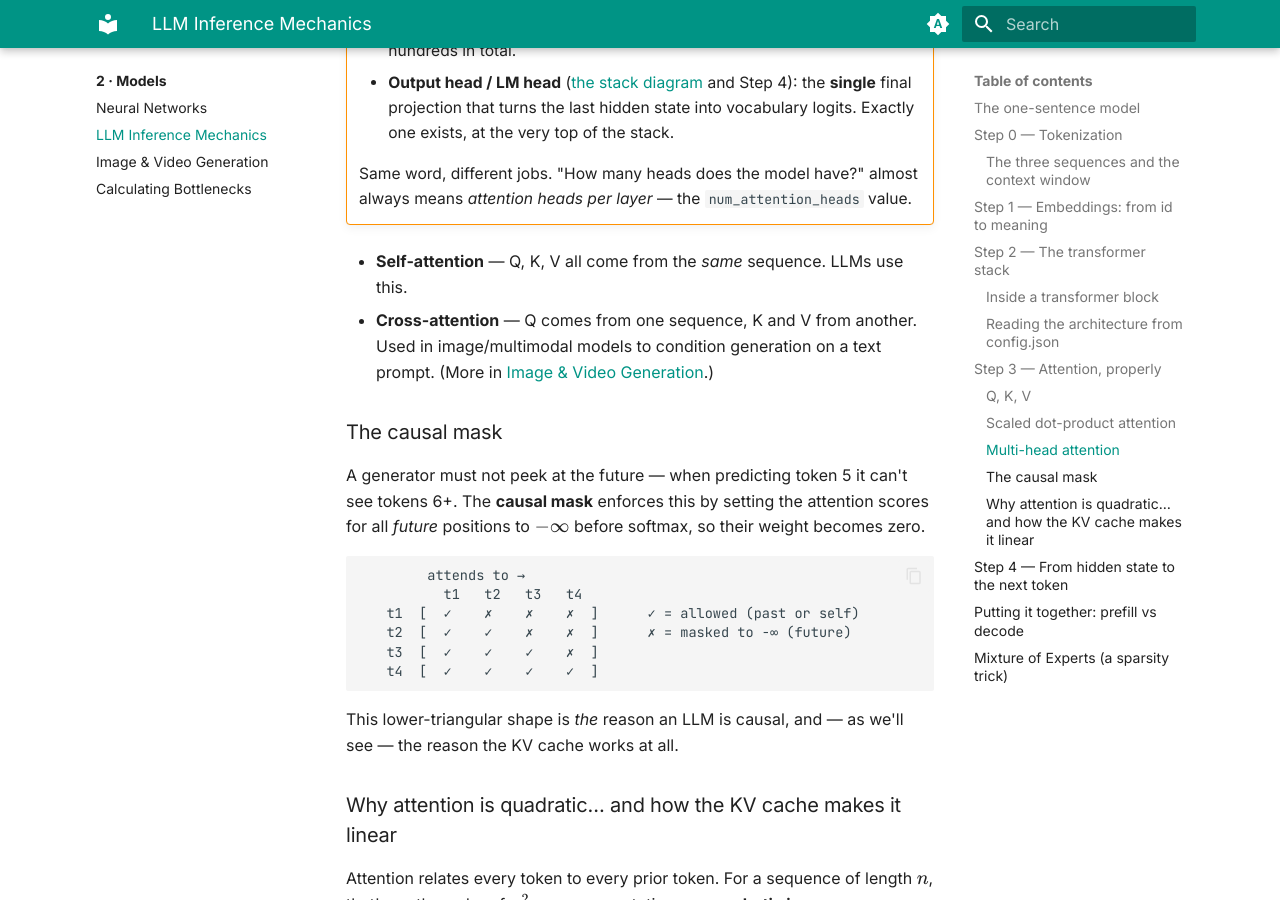
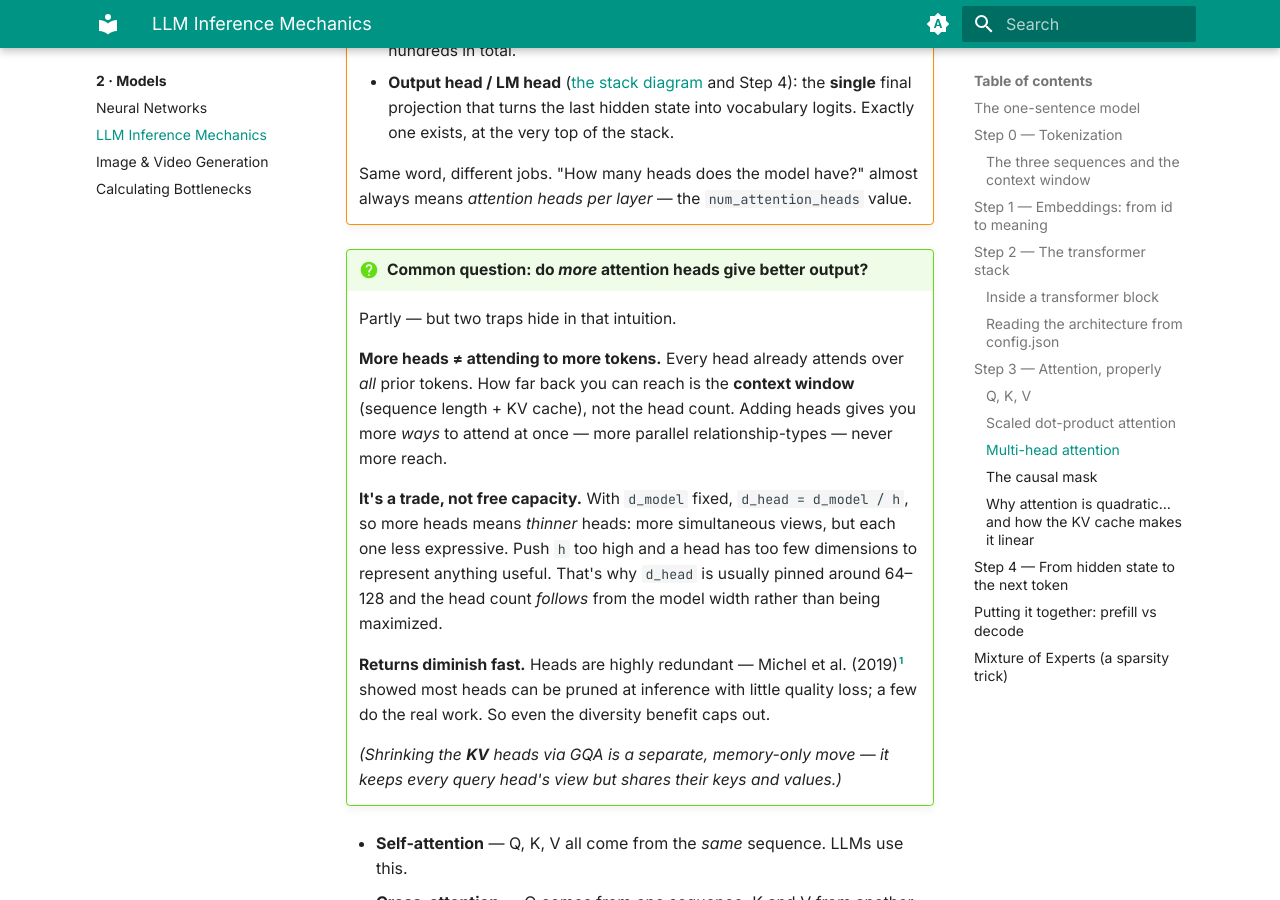
Before and after one commit to maxkimambo/inference-engineering-deep-dive, an MkDocs documentation site: the page built from docs/chapters/models/llm-inference-mechanics.md, in a window 1280 px wide and 900 px high, scrolled down 8847 px. Built offline with MkDocs 1.6.1 and Material for MkDocs 9.7.7, drawn with Linux system fonts in a browser that asks for light colours; some of the changed text lies outside the part shown.

Commit message:
Ch2/mechanics: add 'do more heads help?' callout + Michel et al. citation
Common-question admonition in the multi-head section: more heads = more
parallel relationship-types, not more tokens (reach is the context window);
d_head=d_model/h is a fixed-budget trade; returns diminish (head redundancy).
Cite Michel, Levy, Neubig, 'Are Sixteen Heads Really Better than One?'
(NeurIPS 2019, arXiv:1905.10650) as a footnote.

```diff
--- a/docs/chapters/models/llm-inference-mechanics.md
+++ b/docs/chapters/models/llm-inference-mechanics.md
@@ -331,6 +331,32 @@ you'll often find recognizable roles — a coreference head, a previous-token he
     Same word, different jobs. "How many heads does the model have?" almost always means *attention
     heads per layer* — the `num_attention_heads` value.
 
+!!! question "Common question: do *more* attention heads give better output?"
+    Partly — but two traps hide in that intuition.
+
+    **More heads ≠ attending to more tokens.** Every head already attends over *all* prior tokens.
+    How far back you can reach is the **context window** (sequence length + KV cache), not the head
+    count. Adding heads gives you more *ways* to attend at once — more parallel relationship-types
+    — never more reach.
+
+    **It's a trade, not free capacity.** With `d_model` fixed, `d_head = d_model / h`, so more
+    heads means *thinner* heads: more simultaneous views, but each one less expressive. Push `h`
+    too high and a head has too few dimensions to represent anything useful. That's why `d_head` is
+    usually pinned around 64–128 and the head count *follows* from the model width rather than
+    being maximized.
+
+    **Returns diminish fast.** Heads are highly redundant — Michel et al. (2019)[^michel] showed
+    most heads can be pruned at inference with little quality loss; a few do the real work. So even
+    the diversity benefit caps out.
+
+    *(Shrinking the **KV** heads via GQA is a separate, memory-only move — it keeps every query
+    head's view but shares their keys and values.)*
+
+[^michel]:
+    Paul Michel, Omer Levy, Graham Neubig. *Are Sixteen Heads Really Better than One?*
+    Advances in Neural Information Processing Systems (NeurIPS) 2019. arXiv:1905.10650 —
+    [arxiv.org/abs/1905.10650](https://arxiv.org/abs/1905.10650).
+
 - **Self-attention** — Q, K, V all come from the *same* sequence. LLMs use this.
 - **Cross-attention** — Q comes from one sequence, K and V from another. Used in image/multimodal
   models to condition generation on a text prompt. (More in
```
